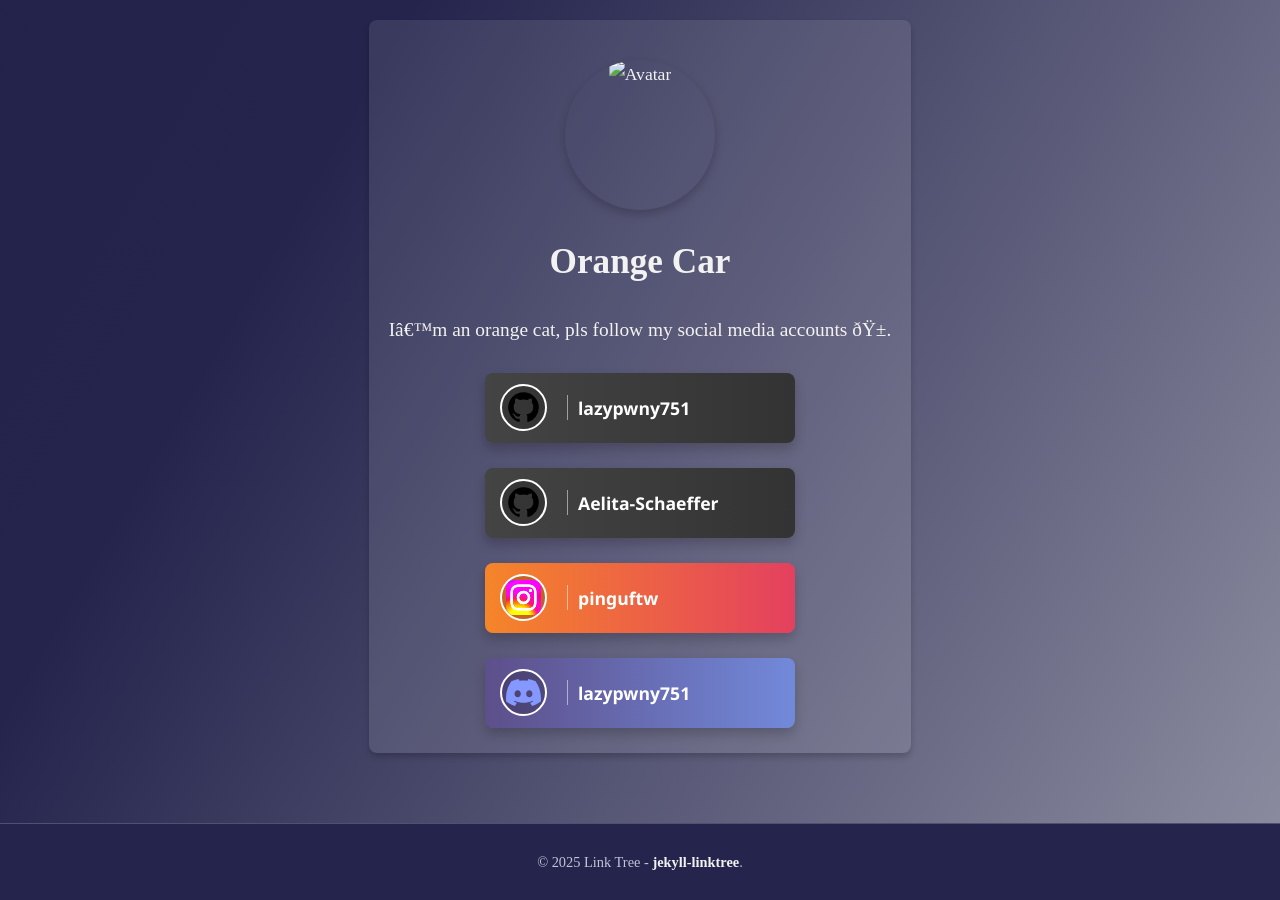
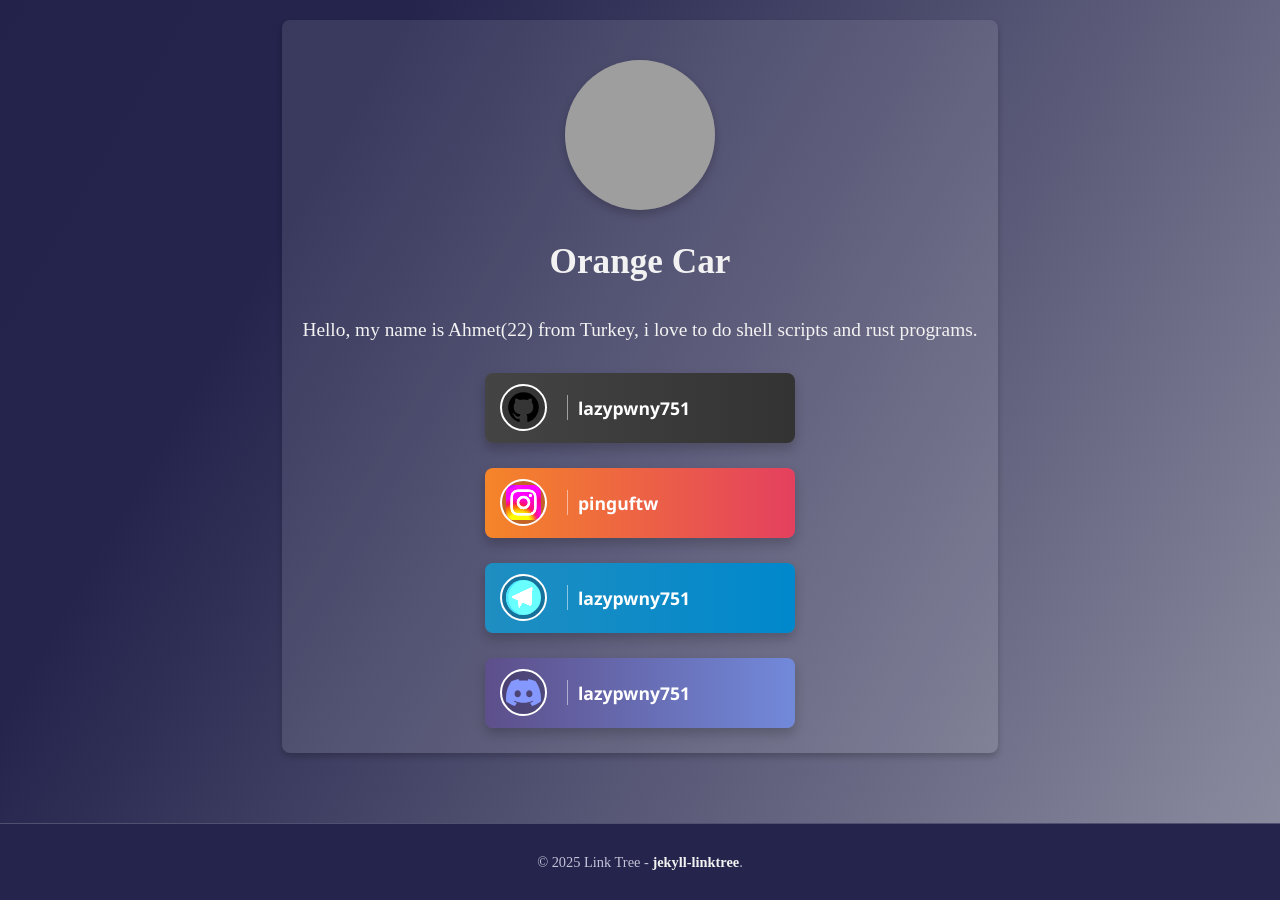
Before and after one commit to lazypwny751/social, a Jekyll site: the page built from index.markdown, in a window 1280 px wide. Built offline with Jekyll 4.4.1, drawn with Linux system fonts in a browser that asks for light colours; grey boxes are pictures that could not be loaded.

Commit message:
my social accounts

```diff
--- a/index.markdown
+++ b/index.markdown
@@ -1,15 +1,16 @@
 ---
 layout: default
-avatar: /jekyll-linktree/assets/img/orangecat.jpeg
+avatar: /social/assets/img/ahmed.jpeg
 
 github:
  - lazypwny751
- - Aelita-Schaeffer
 instagram:
  - pinguftw
 discord:
  - name: lazypwny751
    id: 612185954538487808
+telegram:
+ - lazypwny751
 ---
 
-I'm an orange cat, pls follow my social media accounts 🐱.
+Hello, my name is Ahmet(22) from Turkey, i love to do shell scripts and rust programs.
```
